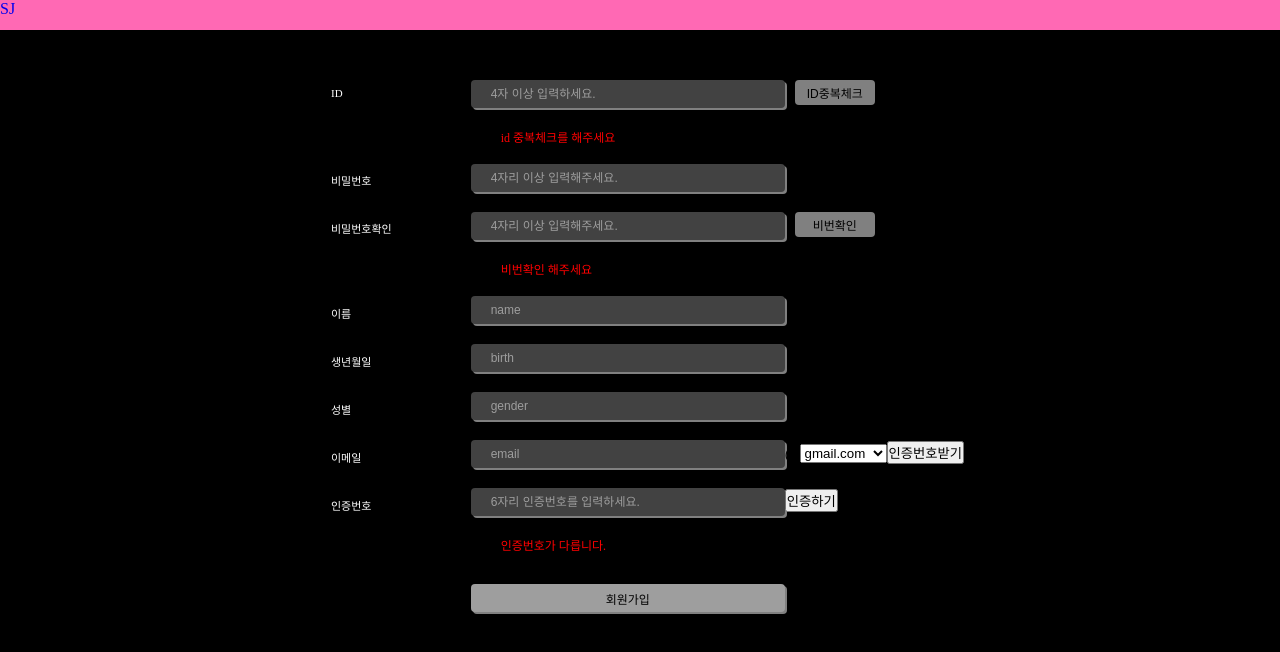
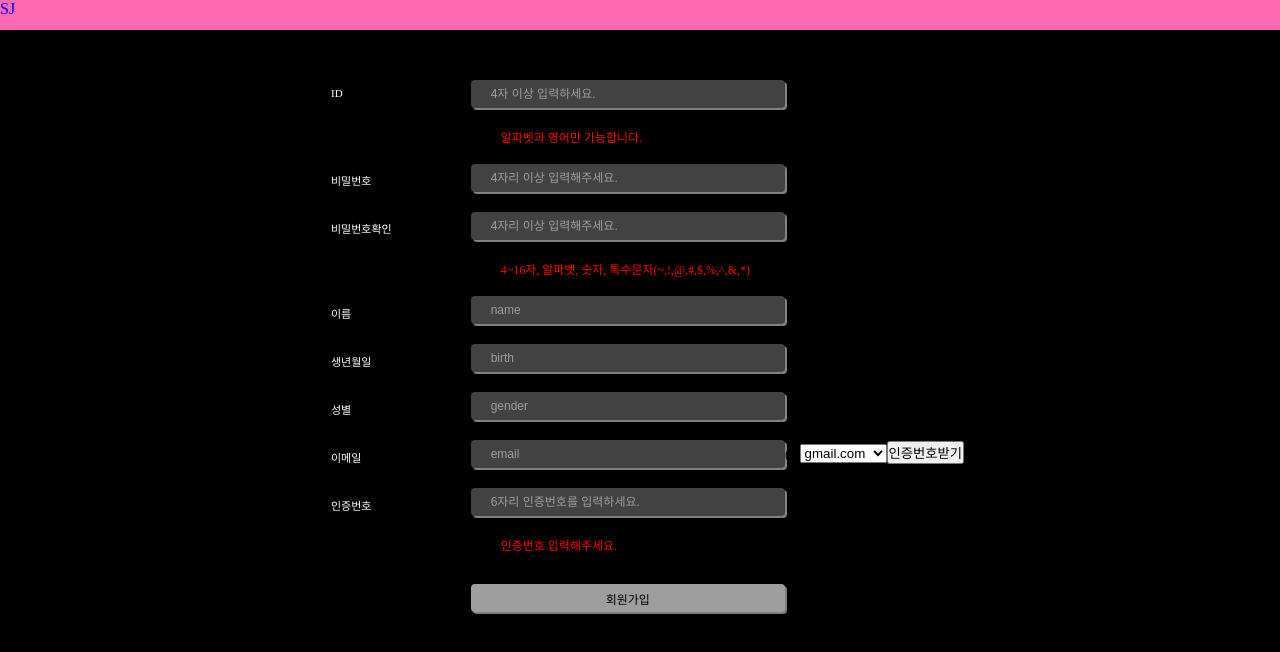
Before and after one commit to green-kong/DID, a Next.js app in the folder client/: page /user/regist in a window 1280 px wide. Shown: the top 652 px of the page. Built offline with nearby package versions, Linux system fonts and the light colour scheme.

Commit message:
[front] wip : login css, modify regist - 3

```diff
--- a/client/pages/user/regist.tsx
+++ b/client/pages/user/regist.tsx
@@ -1,11 +1,11 @@
-import React, { useState } from 'react';
+import React, { useEffect, useState } from 'react';
 import axios from 'axios';
 import Router from 'next/router';
 import Header from '../../components/header';
 import RegistStyled from '../../styles/regist';
 
 const Regist = () => {
-  const [inputId, setInputId] = useState('');
+  // const [inputId, setInputId] = useState('');
   const [inputPw, setInputPw] = useState('');
   const [inputPw2, setInputPw2] = useState('');
   const [idCheck, setIdCheck] = useState('');
@@ -14,12 +14,12 @@ const Regist = () => {
   const [selectEmail, setSelectEmail] = useState('gmail.com');
   const [authNum, setAuthNum] = useState('');
   const [authNum2, setAuthNum2] = useState('');
-  const [emailCheck, setEmailCheck] = useState('false');
+  const [emailCheck, setEmailCheck] = useState('');
 
   const submitHandle = async (e: any) => {
     e.preventDefault();
     if (idCheck !== 'true') {
-      alert('아이디 중복체크 하세요');
+      alert('아이디를 확인해주세요.');
       return;
     }
 
@@ -55,29 +55,21 @@ const Regist = () => {
 
     await axios.post('http://localhost:4000/regist', body);
     alert('가입완료');
-    // Router.push('http://localhost:3000/user/myProfile');
+    Router.push('http://localhost:3000/user/myProfile');
   };
 
-  const idOverlap = (e: any) => {
-    setInputId(e.target.value);
-    setIdCheck('');
-  };
-
-  const idOverlapCheck = async (e: any) => {
-    e.preventDefault();
-    if (inputId.match(/^[A-Za-z|0-9|]{4,12}$/gi)?.length === undefined) {
-      setIdCheck('wrongId');
-      return;
-    }
-
-    const response = await axios.post('http://localhost:4000/overlap_Check', {
-      inputId,
-    });
-    if (response.data.idCheck) {
-      setIdCheck('true');
+  const idOverlap = async (e: any) => {
+    if (e.target.value.length === 0) setIdCheck('');
+    if (e.target.value.match(/^[A-Za-z|0-9|]{4,12}$/gi) !== null) {
+      const response = await axios.post('http://localhost:4000/overlap_Check', {
+        inputId: e.target.value,
+      });
+      if (response.data.idCheck) setIdCheck('true');
+      else setIdCheck('false');
     } else {
       setIdCheck('false');
     }
+    if (e.target.value.length === 0) setIdCheck('');
   };
 
   const pwOverlap = (e: any) => {
@@ -92,23 +84,6 @@ const Regist = () => {
 
     setPwCheck('');
     setInputPw2(e.target.value);
-  };
-
-  const pwOverlapCheck = (e: any) => {
-    e.preventDefault();
-
-    if (
-      inputPw.match(/^[A-Za-z|0-9|]{4,16}$/gi)?.length === undefined ||
-      inputPw2.match(/^[A-Za-z|0-9|]{4,16}$/gi)?.length === undefined
-    ) {
-      setPwCheck('wrongPw');
-      return;
-    }
-
-    if (inputPw === inputPw2) setPwCheck('true');
-    else {
-      setPwCheck('false');
-    }
   };
 
   const emailOverlap = (e: any) => {
@@ -131,15 +106,36 @@ const Regist = () => {
     setEmailCheck('false');
   };
 
-  const authEmail = async () => {
-    if (authNum2 === '') {
-      setEmailCheck('false');
-      return;
+  useEffect(() => {
+    const pwCheck1 = inputPw.match(/^[A-Za-z|0-9|~!@#$%^&*]{4,16}$/gi)?.length;
+    const pwCheck2 = inputPw2.match(/^[A-Za-z|0-9|~!@#$%^&*]{4,16}$/gi)?.length;
+
+    if (
+      inputPw === inputPw2 &&
+      (pwCheck1 !== undefined || pwCheck2 !== undefined)
+    ) {
+      setPwCheck('true');
     }
-    if (authNum === authNum2) setEmailCheck('true');
-    else setEmailCheck('false');
-  };
 
+    if (
+      inputPw !== inputPw2 &&
+      (pwCheck1 !== undefined || pwCheck2 !== undefined)
+    ) {
+      setPwCheck('false');
+    }
+
+    if (pwCheck1 === undefined || pwCheck2 === undefined) {
+      setPwCheck('wrongPw');
+    }
+
+    if (authNum.length === 6 && authNum2.length === 6) {
+      if (authNum === authNum2) {
+        setEmailCheck('true');
+      } else {
+        setEmailCheck('false');
+      }
+    }
+  }, [inputPw, inputPw2, authNum, authNum2]);
   return (
     <>
       <Header />
@@ -164,21 +160,15 @@ const Regist = () => {
               onChange={idOverlap}
               maxLength={10}
             />
-            <button type="button" onClick={idOverlapCheck} className="overlap">
-              ID중복체크
-            </button>
             <br />
             {idCheck === '' ? (
-              <span className="false">id 중복체크를 해주세요</span>
+              <span className="false">알파벳과 영어만 가능합니다.</span>
             ) : null}
             {idCheck === 'true' ? (
               <span className="true">사용가능한 id</span>
             ) : null}
             {idCheck === 'false' ? (
               <span className="false">사용 불가능한 id</span>
-            ) : null}
-            {idCheck === 'wrongId' ? (
-              <span className="false">알파벳, 숫자로 4~10자만 가능합니다.</span>
             ) : null}
             <br />
             <br />
@@ -198,9 +188,6 @@ const Regist = () => {
               placeholder="4자리 이상 입력해주세요."
               maxLength={16}
             />
-            <button type="button" onClick={pwOverlapCheck} className="pwCheck">
-              비번확인
-            </button>
             <br />
             {pwCheck === '' ? (
               <span className="false">비번확인 해주세요</span>
@@ -249,9 +236,6 @@ const Regist = () => {
               type="text"
               placeholder="6자리 인증번호를 입력하세요."
             />
-            <button type="button" onClick={authEmail}>
-              인증하기
-            </button>
             <br />
             {emailCheck === '' ? (
               <span className="false">인증번호 입력해주세요.</span>
```
Also changed, not shown: 1 other file (tests, documents, lock files or other folders).
